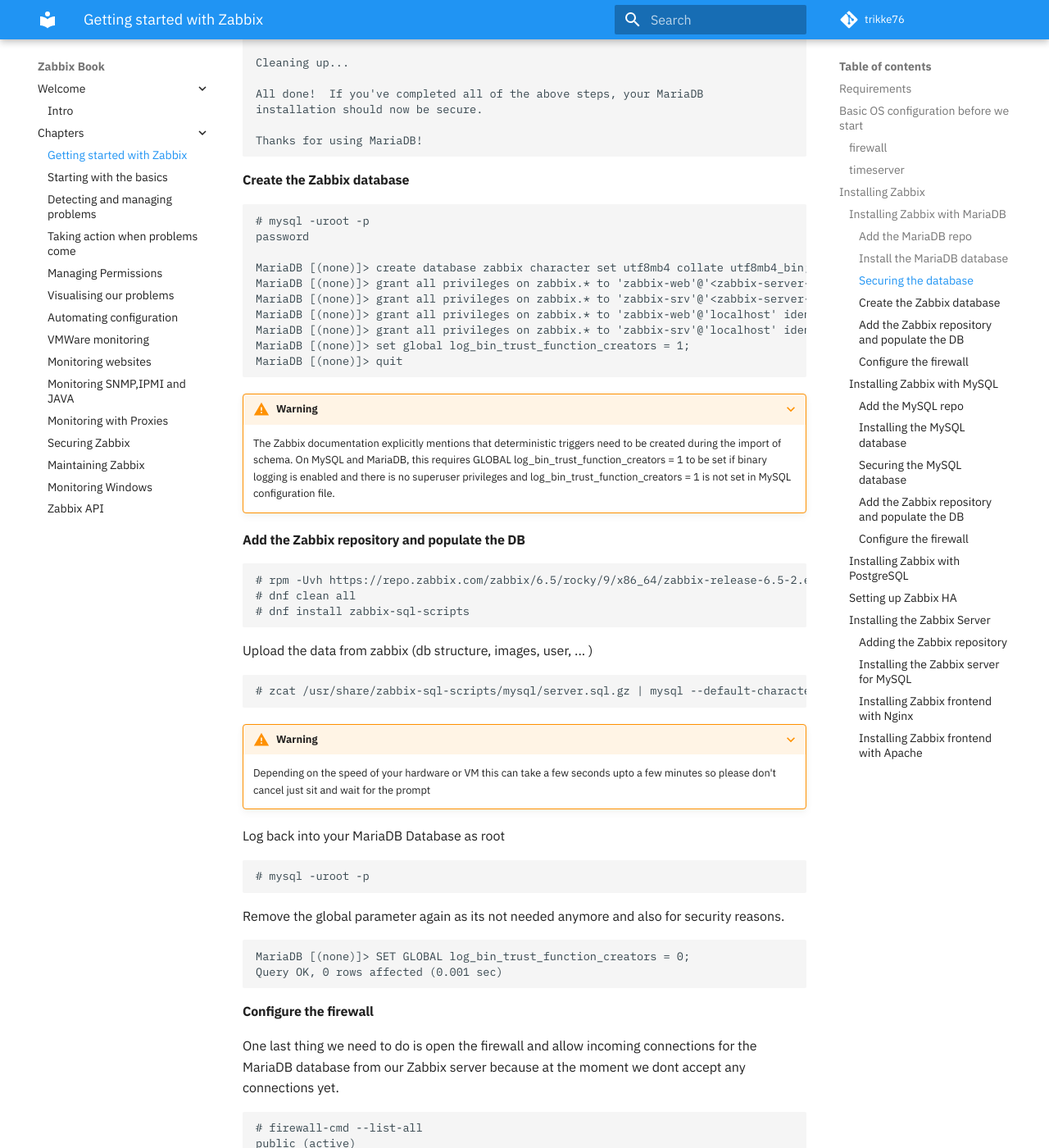
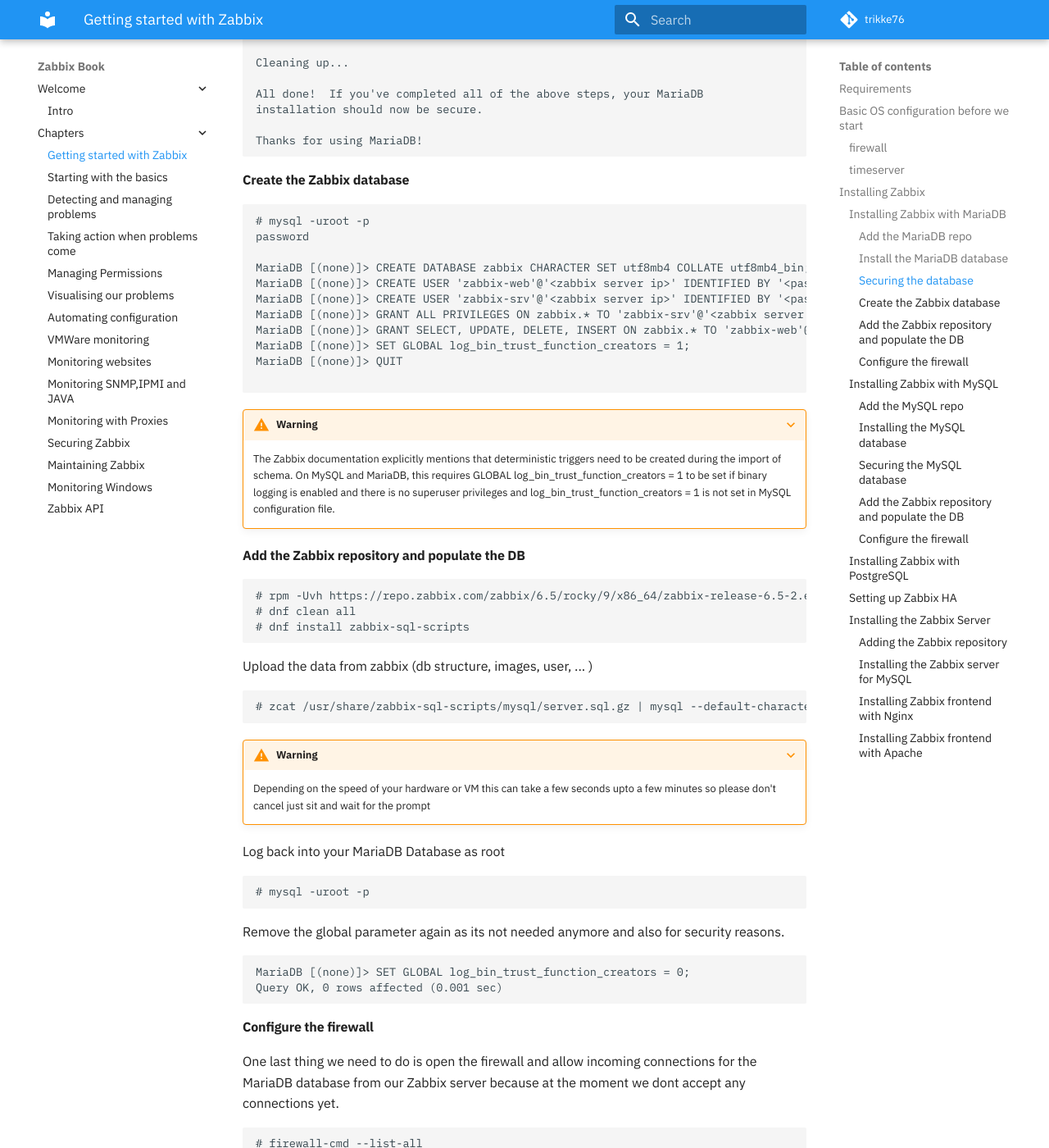
Before and after one commit to Trikke76/Zabbix-Book, an MkDocs documentation site: the page built from docs/01-Getting started with Zabbix.md, in a window 1280 px wide and 1400 px high, scrolled down 7810 px. Shown: the whole window at 82% size. Built offline with MkDocs 1.6.1 and Material for MkDocs 9.7.7, drawn with Linux system fonts in a browser that asks for light colours; comment, search, counter and statistics services are not loaded; some of the changed text lies outside the part shown.

Commit message:
improved the mariadb db setup

````diff
--- a/docs/01-Getting started with Zabbix.md
+++ b/docs/01-Getting started with Zabbix.md
@@ -333,13 +333,14 @@ Thanks for using MariaDB!
 # mysql -uroot -p
 password
 
-MariaDB [(none)]> create database zabbix character set utf8mb4 collate utf8mb4_bin;
-MariaDB [(none)]> grant all privileges on zabbix.* to 'zabbix-web'@'<zabbix-server-ip>' identified by '<zabbix-web password>';
-MariaDB [(none)]> grant all privileges on zabbix.* to 'zabbix-srv'@'<zabbix-server-ip>' identified by '<zabbix-srv password>';
-MariaDB [(none)]> grant all privileges on zabbix.* to 'zabbix-web'@'localhost' identified by '<zabbix-web password>';
-MariaDB [(none)]> grant all privileges on zabbix.* to 'zabbix-srv'@'localhost' identified by '<zabbix-srv password>';
-MariaDB [(none)]> set global log_bin_trust_function_creators = 1;
-MariaDB [(none)]> quit
+MariaDB [(none)]> CREATE DATABASE zabbix CHARACTER SET utf8mb4 COLLATE utf8mb4_bin;
+MariaDB [(none)]> CREATE USER 'zabbix-web'@'<zabbix server ip>' IDENTIFIED BY '<password>';
+MariaDB [(none)]> CREATE USER 'zabbix-srv'@'<zabbix server ip>' IDENTIFIED BY '<password>';
+MariaDB [(none)]> GRANT ALL PRIVILEGES ON zabbix.* TO 'zabbix-srv'@'<zabbix server ip>';
+MariaDB [(none)]> GRANT SELECT, UPDATE, DELETE, INSERT ON zabbix.* TO 'zabbix-web'@'<zabbix server ip>';
+MariaDB [(none)]> SET GLOBAL log_bin_trust_function_creators = 1;
+MariaDB [(none)]> QUIT
+
 ```
 
 ???+ warning
@@ -356,7 +357,7 @@ MariaDB [(none)]> quit
 Upload the data from zabbix (db structure, images, user, ... )
 
 ```
-# zcat /usr/share/zabbix-sql-scripts/mysql/server.sql.gz | mysql --default-character-set=utf8mb4 -uzabbix-srv -p zabbix
+# zcat /usr/share/zabbix-sql-scripts/mysql/server.sql.gz | mysql --default-character-set=utf8mb4 -uroot -p zabbix
 ```
 
 ???+ warning
````
Also changed, not shown: other parts of docs/01-Getting started with Zabbix.md (+1 -1 lines).
